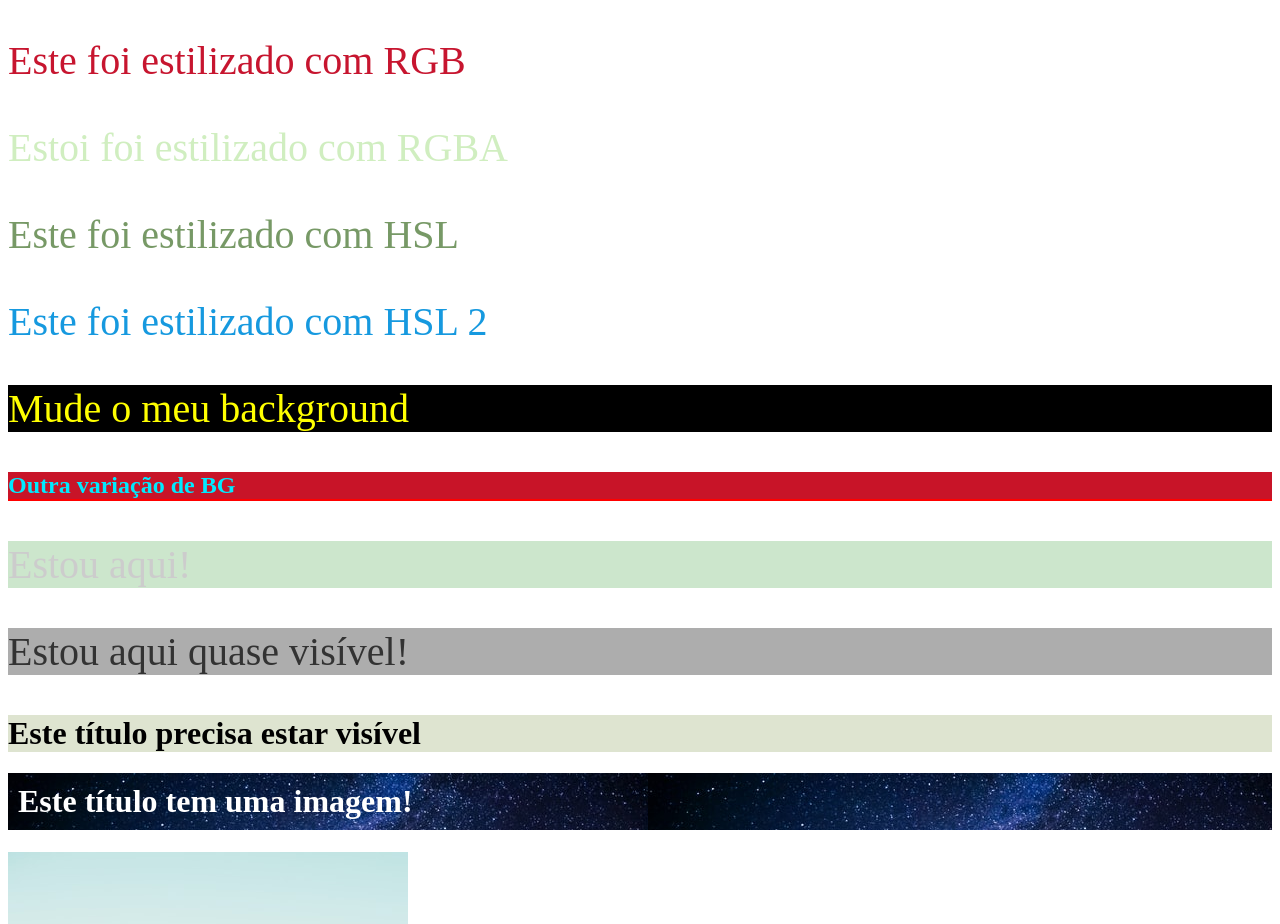
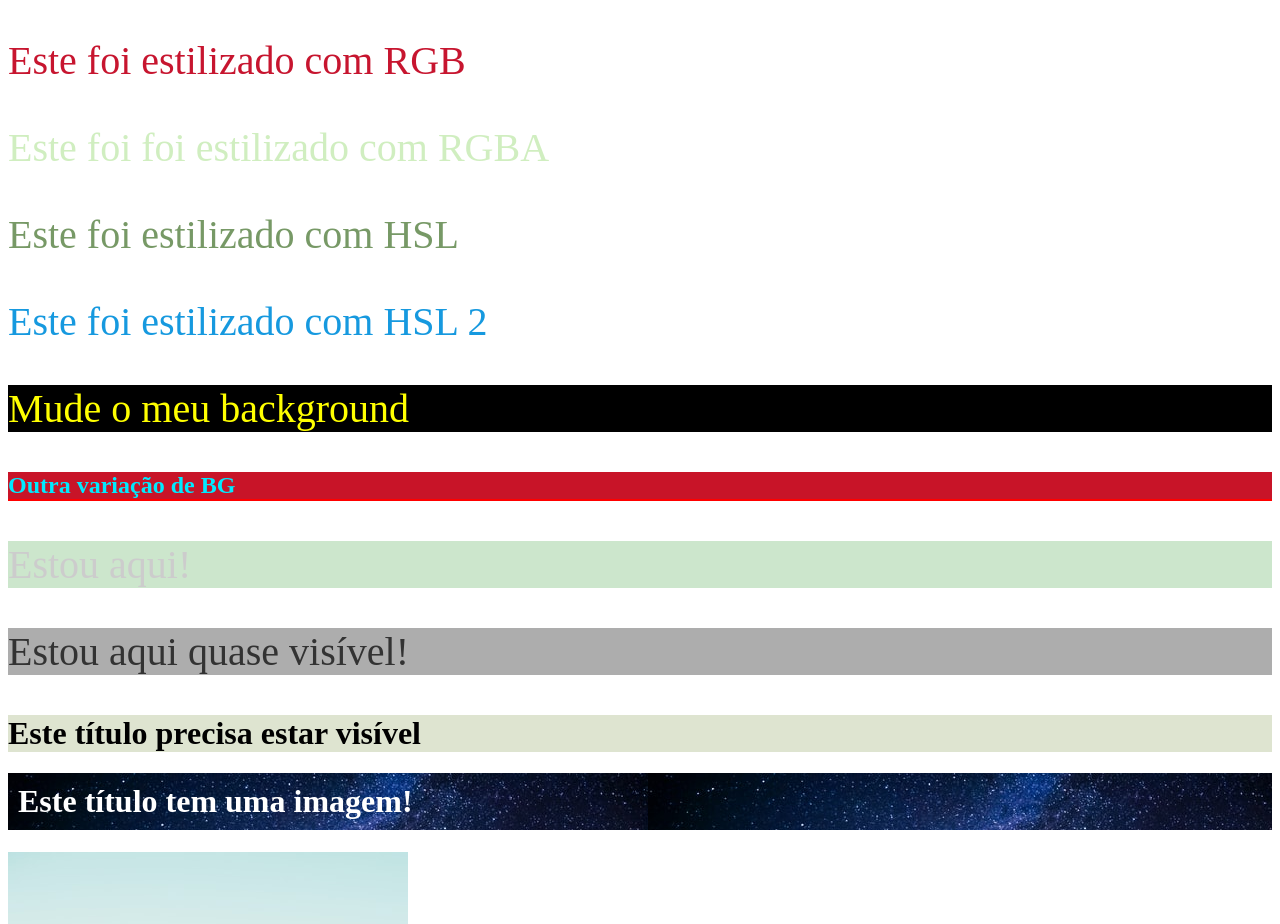
Before and after one commit to Jhonnes21/Curso-Front-End, a plain HTML site: page 3_CSS/index.html in a window 1280 px wide. Shown: the part 2062-2986 px from the top of the page. Drawn offline with Linux system fonts and the light colour scheme.

Commit message:
Ajustando uma palavra

```diff
--- a/3_CSS/index.html
+++ b/3_CSS/index.html
@@ -85,7 +85,7 @@
     <p class="mixed-rgb">Este foi estilizado com RGB</p>
 
     <!-- 15 - rgba -->
-    <p class="rgba">Estoi foi estilizado com RGBA</p>
+    <p class="rgba">Este foi foi estilizado com RGBA</p>
 
     <!-- 16 - hsl -->
     <p class="hsl">Este foi estilizado com HSL</p>
```
